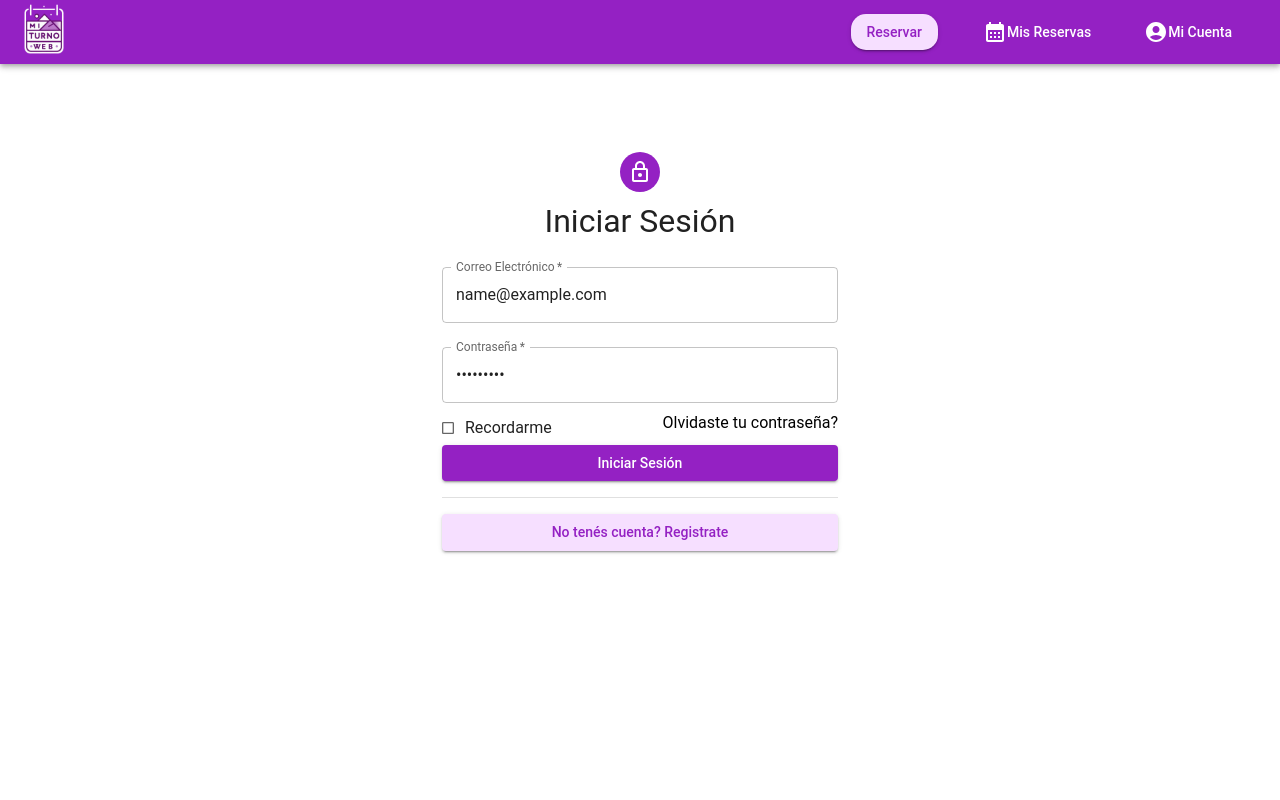
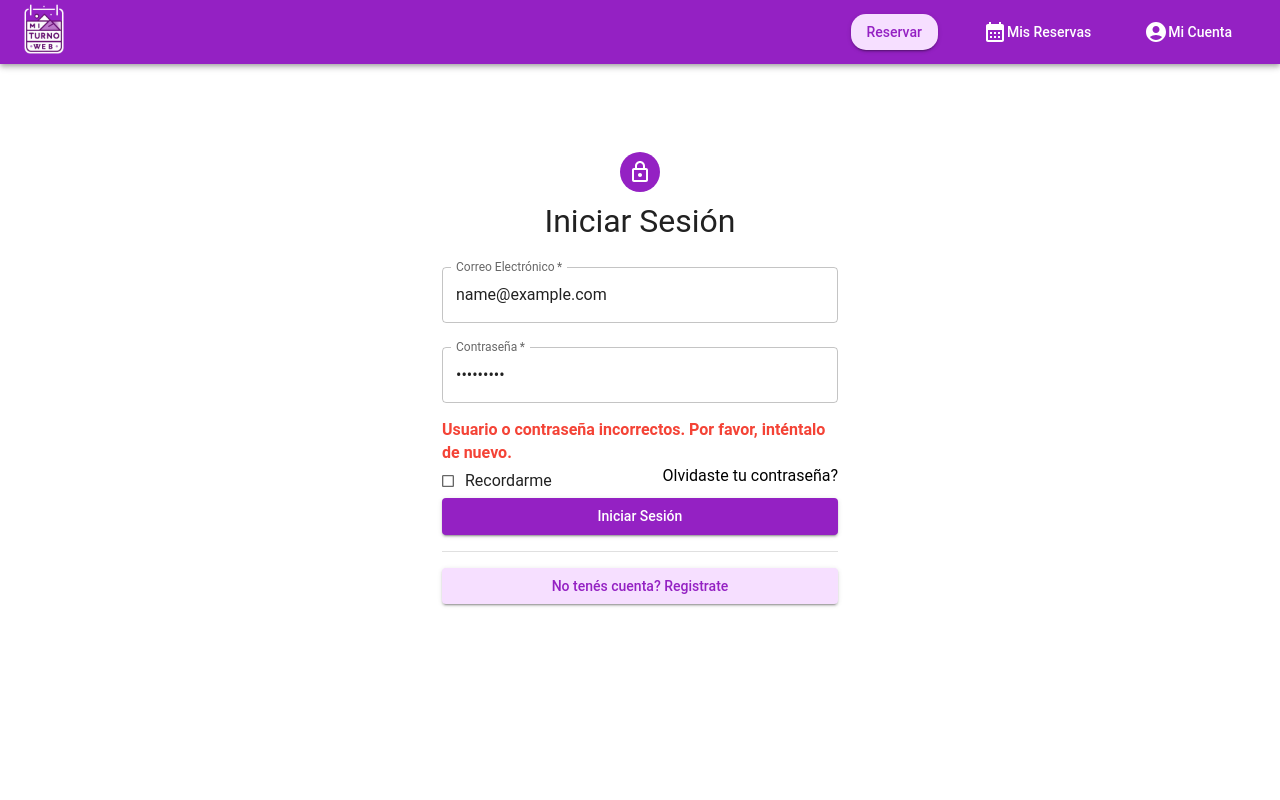
Before and after one commit to javiertrombetta/p5-front-mi-turno, a Next.js app: page / in a window 1280 px wide. Both pictures are taken after typing "name@example.com", "Sample123" into the empty fields and a click on the button "Iniciar Sesión". Shown: the top 800 px of the page. Built offline with nearby package versions, Linux system fonts and the light colour scheme; no server answers.

Commit message:
feat login and axios install

```diff
--- a/package.json
+++ b/package.json
@@ -16,6 +16,7 @@
     "@mui/material": "^5.14.18",
     "@mui/x-date-pickers": "^6.18.1",
     "@reduxjs/toolkit": "^1.9.7",
+    "axios": "^1.6.2",
     "dayjs": "^1.11.10",
     "next": "^14.0.3",
     "react": "^18",
--- a/src/components/Login.jsx
+++ b/src/components/Login.jsx
@@ -1,3 +1,173 @@
+// "use client";
+// import * as React from "react";
+// import Avatar from "@mui/material/Avatar";
+// import Button from "@mui/material/Button";
+// import CssBaseline from "@mui/material/CssBaseline";
+// import TextField from "@mui/material/TextField";
+// import FormControlLabel from "@mui/material/FormControlLabel";
+// import Checkbox from "@mui/material/Checkbox";
+// import Link from "@mui/material/Link";
+// import Box from "@mui/material/Box";
+// import LockOutlinedIcon from "@mui/icons-material/LockOutlined";
+// import Typography from "@mui/material/Typography";
+// import Container from "@mui/material/Container";
+// import { Divider } from "@mui/material";
+// import axios from "axios";
+// import { useState, useEffect } from "react";
+// import { useRouter } from "next/navigation";
+
+// export default function SignIn() {
+//   const [email, setEmail] = useState("");
+//   const [password, setPassword] = useState("");
+//   const [error, setError] = useState("");
+//   const router = useRouter();
+
+//   useEffect(() => {
+//     axios
+//       .get("http://localhost:3000/me", { withCredentials: true })
+//       .then(() => {
+//         router.push("/reservation/process");
+//       })
+//       .catch((error) => {
+//         console.error("Error al verificar la autenticación:", error);
+//       });
+//   }, []);
+
+//   const handleEmail = (e) => {
+//     setEmail(e.target.value);
+//   };
+
+//   const handlePassword = (e) => {
+//     setPassword(e.target.value);
+//   };
+
+//   const handleSubmit = (e) => {
+//     e.preventDefault();
+
+//     axios
+//       .post(
+//         "http://localhost:3000/users/login",
+//         {
+//           email: email,
+//           password: password,
+//         },
+//         {
+//           withCredentials: true,
+//         }
+//       )
+//       .then(() => {
+//         router.push("/reservation/process");
+//       })
+//       .catch((error) => {
+//         console.error("Error al iniciar sesión:", error);
+//         setError(
+//           "Usuario o contraseña incorrectos. Por favor, inténtalo de nuevo."
+//         );
+//       });
+//   };
+
+//   return (
+//     <Container component="main" maxWidth="xs" sx={{ marginTop: "5rem" }}>
+//       <CssBaseline />
+//       <Box
+//         sx={{
+//           marginTop: 8,
+//           display: "flex",
+//           flexDirection: "column",
+//           alignItems: "center",
+//         }}
+//       >
+//         <Avatar sx={{ m: 1, bgcolor: "primary.main" }}>
+//           <LockOutlinedIcon />
+//         </Avatar>
+//         <Typography component="h1" variant="h5">
+//           Iniciar Sesión
+//         </Typography>
+//         <Box component="form" onSubmit={handleSubmit} noValidate sx={{ mt: 1 }}>
+//           <TextField
+//             margin="normal"
+//             required
+//             fullWidth
+//             id="email"
+//             label="Correo Electrónico"
+//             name="email"
+//             autoComplete="email"
+//             autoFocus
+//             value={email}
+//             onChange={handleEmail}
+//           />
+//           <TextField
+//             margin="normal"
+//             required
+//             fullWidth
+//             name="password"
+//             label="Contraseña"
+//             type="password"
+//             id="password"
+//             autoComplete="current-password"
+//             value={password}
+//             onChange={handlePassword}
+//           />
+//           {error && (
+//             <Typography variant="body2" color="error" sx={{ mt: 1 }}>
+//               {error}
+//             </Typography>
+//           )}
+//           <Box sx={{ display: "flex", justifyContent: "space-between" }}>
+//             <Typography>
+//               <FormControlLabel
+//                 control={
+//                   <Checkbox value="remember" color="primary" size="body2" />
+//                 }
+//                 label="Recordarme"
+//               />
+//             </Typography>
+
+//             <Link
+//               href="#"
+//               variant="body1"
+//               sx={{ color: "black", textDecoration: "none" }}
+//             >
+//               Olvidaste tu contraseña?
+//             </Link>
+//           </Box>
+//           <Button
+//             type="submit"
+//             fullWidth
+//             variant="contained"
+//             color="primary"
+//             sx={{
+//               textTransform: "capitalize",
+//               color: "white",
+//               ":hover": { bgcolor: "primary.dark", color: "white" },
+//             }}
+//           >
+//             Iniciar Sesión
+//           </Button>
+//           <Divider sx={{ marginBottom: "1rem", marginTop: "1rem" }} />
+//           <Link href="/register">
+//             <Button
+//               fullWidth
+//               variant="contained"
+//               sx={{
+//                 textTransform: "initial",
+//                 bgcolor: "primary.light",
+//                 color: "primary.main",
+//                 ":hover": {
+//                   bgcolor: "primary.dark",
+//                   color: "white",
+//                 },
+//               }}
+//             >
+//               No tenés cuenta? Registrate
+//             </Button>
+//           </Link>
+//         </Box>
+//       </Box>
+//     </Container>
+//   );
+// }
+
 "use client";
 import * as React from "react";
 import Avatar from "@mui/material/Avatar";
@@ -7,23 +177,63 @@ import TextField from "@mui/material/TextField";
 import FormControlLabel from "@mui/material/FormControlLabel";
 import Checkbox from "@mui/material/Checkbox";
 import Link from "@mui/material/Link";
-import Grid from "@mui/material/Grid";
 import Box from "@mui/material/Box";
 import LockOutlinedIcon from "@mui/icons-material/LockOutlined";
 import Typography from "@mui/material/Typography";
 import Container from "@mui/material/Container";
 import { Divider } from "@mui/material";
-
-// TODO remove, this demo shouldn't need to reset the theme.
+import axios from "axios";
+import { useState, useEffect } from "react";
+import { useRouter } from "next/navigation";
 
 export default function SignIn() {
-  const handleSubmit = (event) => {
-    event.preventDefault();
-    const data = new FormData(event.currentTarget);
-    console.log({
-      email: data.get("email"),
-      password: data.get("password"),
-    });
+  const [email, setEmail] = useState("");
+  const [password, setPassword] = useState("");
+  const [error, setError] = useState("");
+  const router = useRouter();
+
+  useEffect(() => {
+    axios
+      .get("http://localhost:3000/me", { withCredentials: true })
+      .then(() => {
+        router.push("/reservation/process");
+      })
+      .catch((error) => {
+        console.error("Error al verificar la autenticación:", error);
+      });
+  }, []);
+
+  const handleEmail = (e) => {
+    setEmail(e.target.value);
+  };
+
+  const handlePassword = (e) => {
+    setPassword(e.target.value);
+  };
+
+  const handleSubmit = (e) => {
+    e.preventDefault();
+
+    axios
+      .post(
+        "http://localhost:3000/users/login",
+        {
+          email: email,
+          password: password,
+        },
+        {
+          withCredentials: true,
+        }
+      )
+      .then(() => {
+        router.push("/reservation/process");
+      })
+      .catch((error) => {
+        console.error("Error al iniciar sesión:", error);
+        setError(
+          "Usuario o contraseña incorrectos. Por favor, inténtalo de nuevo."
+        );
+      });
   };
 
   return (
@@ -53,6 +263,8 @@ export default function SignIn() {
             name="email"
             autoComplete="email"
             autoFocus
+            value={email}
+            onChange={handleEmail}
           />
           <TextField
             margin="normal"
@@ -63,7 +275,14 @@ export default function SignIn() {
             type="password"
             id="password"
             autoComplete="current-password"
+            value={password}
+            onChange={handlePassword}
           />
+          {error && (
+            <Typography variant="body2" color="error" sx={{ mt: 1 }}>
+              {error}
+            </Typography>
+          )}
           <Box sx={{ display: "flex", justifyContent: "space-between" }}>
             <Typography>
               <FormControlLabel
@@ -82,7 +301,6 @@ export default function SignIn() {
               Olvidaste tu contraseña?
             </Link>
           </Box>
-
           <Button
             type="submit"
             fullWidth
```
Also changed, not shown: 1 other file (tests, documents, lock files or other folders).
